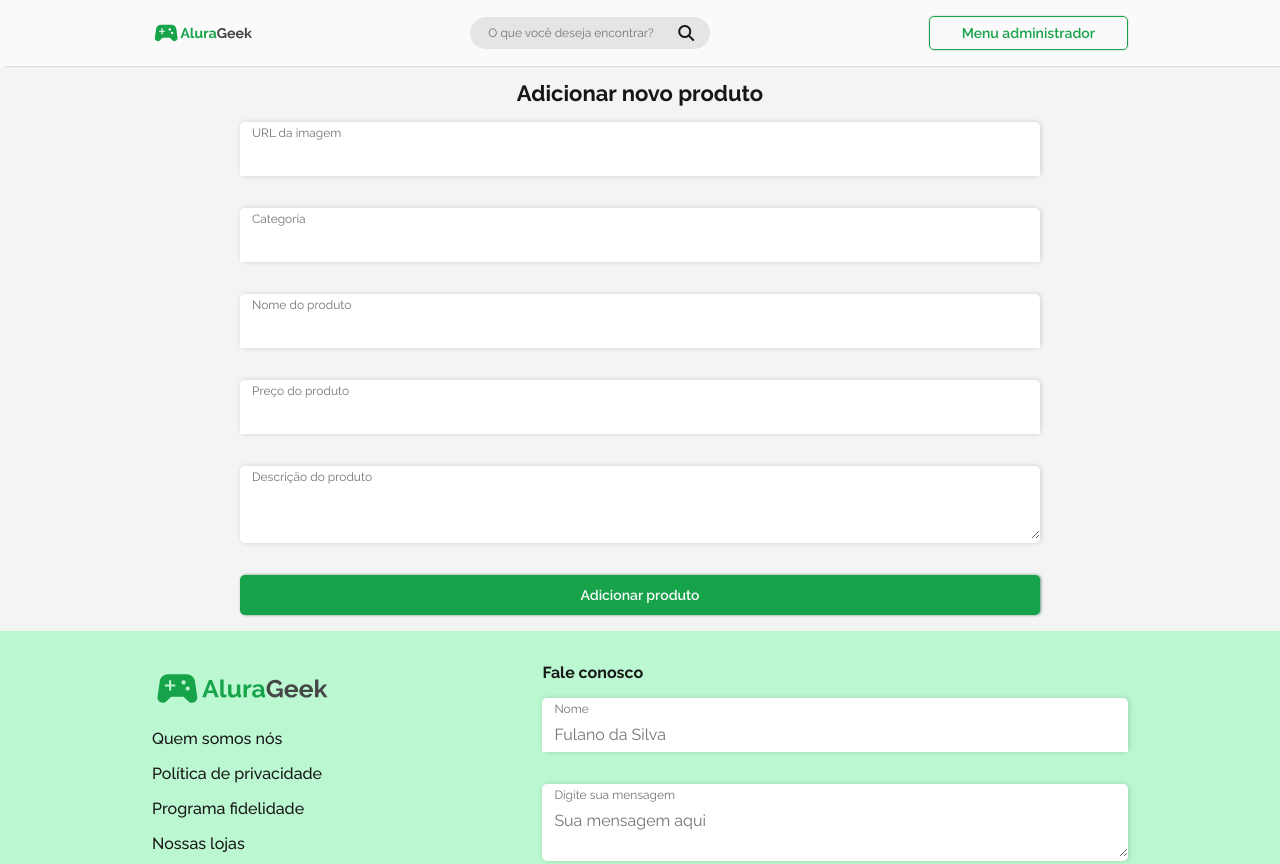
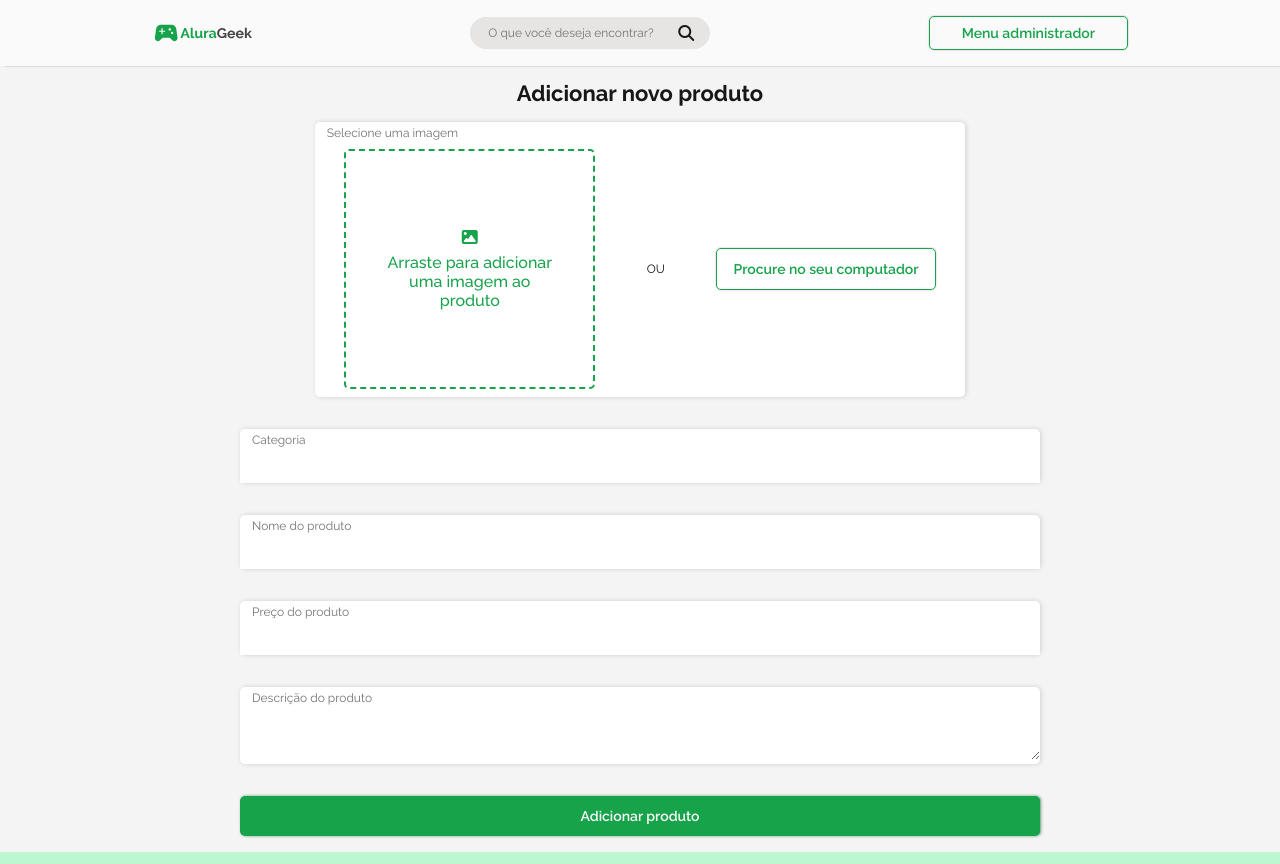
Before and after one commit to vinivasq/e-commerce-challenge-ONE, a plain HTML site: page add-new-product.html in a window 1280 px wide. Shown: the top 864 px of the page. Drawn offline with Linux system fonts and the light colour scheme; a script that the page names is missing.

Commit message:
layout desktop para adição de imagem de produto

```diff
--- a/add-new-product.html
+++ b/add-new-product.html
@@ -8,6 +8,7 @@
     <link href="https://fonts.googleapis.com/css2?family=Raleway:wght@400;500;600;700&display=swap" rel="stylesheet">
     <link rel="stylesheet" href="./assets/styles/layout.css">
     <link rel="stylesheet" href="./assets/styles/header.css">
+    <link rel="stylesheet" href="./assets/styles/imageSelector.css">
     <link rel="stylesheet" href="./assets/styles/add-product.css">
     <link rel="stylesheet" href="./assets/styles/form.css">
     <link rel="stylesheet" href="./assets/styles/footer.css">
@@ -34,16 +35,32 @@
     <main class="add-product container">
         <form class="form__container">
             <h1 class="form__title">Adicionar novo produto</h1>
-            <div class="field__container">
-                <label class="form__label" for="imageURL">URL da imagem</label>
-                <input
-                    class="form__input"
-                    name="imageURL"
-                    required type="text"
-                    data-type="imageURL"
-                >
+            <div class="field__container field__container-imageSelector">
+                <label class="form__label" for="imageURL">Selecione uma imagem</label>
+                <div class="image_selector__container">
+                    <div
+                        class="dropzone"
+                        data-dropzone
+                    >
+                        <p class="dropzone__description">
+                            <i class="fa-solid fa-image"></i>
+                            Arraste para adicionar uma imagem ao produto
+                        </p>
+                    </div>
+                    <p class="image_selector__description">OU</p>
+                    <input
+                        id="input__file"
+                        name="imageURL"
+                        required
+                        type="file"
+                        data-type="imageURL"
+                    >
+                    <label for="input__file" class="button button-secondary">
+                        Procure no seu computador
+                    </label>
+                </div>
             </div>
-            <span class="field__container-error" data-form-error-message></span>
+            <span class="field__container-error"></span>
             <div class="field__container">
                 <label class="form__label" for="category">Categoria</label>
                 <input
@@ -55,7 +72,7 @@
                     data-type="category"
                 >
             </div>
-            <span class="field__container-error" data-form-error-message></span>
+            <span class="field__container-error"></span>
             <div class="field__container">
                 <label class="form__label" for="productName">Nome do produto</label>
                 <input
@@ -67,7 +84,7 @@
                     data-type="productName"
                 >
             </div>
-            <span class="field__container-error" data-form-error-message></span>
+            <span class="field__container-error"></span>
             <div class="field__container">
                 <label class="form__label" for="price">Preço do produto</label>
                 <input
@@ -78,7 +95,7 @@
                     data-type="price"
                 >
             </div>
-            <span class="field__container-error" data-form-error-message></span>
+            <span class="field__container-error"></span>
             <div class="field__container">
                 <label for="productDescription" class="form__label">Descrição do produto</label>
                 <textarea
@@ -89,7 +106,7 @@
                     data-type="productDescription"
                 ></textarea>
             </div>
-            <span class="field__container-error" data-form-error-message></span>
+            <span class="field__container-error"></span>
             <button class="button button-primary button-primary-add-product" data-button-addProduct>Adicionar produto</button>
         </form>
     </main>
@@ -118,7 +135,7 @@
                         data-type="name"
                     >
                 </div>
-                <span class="field__container-error field__container-error-footer" data-form-error-message></span>
+                <span class="field__container-error field__container-error-footer"></span>
                 <div class="field__container">
                     <label for="text" class="form__label">Digite sua mensagem</label>
                     <textarea
@@ -130,7 +147,7 @@
                         data-type="message"
                     ></textarea>
                 </div>
-                <span class="field__container-error field__container-error-footer" data-form-error-message></span>
+                <span class="field__container-error field__container-error-footer"></span>
                 <button class="button button-primary" data-button-sendMessage>Enviar mensagem</button>
             </form>
         </section>
@@ -139,6 +156,7 @@
         </section>
     </footer>
     <script src="./assets/scripts/validateForm.js" type="module"></script>
+    <script src="./assets/scripts/drag-and-drop.js" type="module"></script>
     <script src="https://github.com/codermarcos/simple-mask-money/releases/download/v3.0.0/simple-mask-money.js"></script>
 </body>
 </html>
--- /dev/null
+++ b/assets/scripts/drag-and-drop.js
@@ -0,0 +1,12 @@
+const dropZone = document.querySelector("[data-dropzone]")
+const inputFile = document.querySelector('#input__file')
+
+function dropHandler(event){
+    event.preventDefault()
+
+}
+
+function dragOverHandler(event) {
+    event.preventDefault()
+
+}
--- a/assets/styles/form.css
+++ b/assets/styles/form.css
@@ -8,6 +8,13 @@
 
 .form__container-footer{
     align-items: flex-start;
+}
+
+.field__container{
+    box-shadow: 1px 0px 5px #00000027;
+    background-color: #FFFFFF;
+    border-radius: 5px;
+    width: 100%;
 }
 
 .field__container-error{
@@ -21,11 +28,9 @@
     color: var(--black);
 }
 
-.field__container{
-    box-shadow: 1px 0px 5px #00000027;
-    background-color: #FFFFFF;
-    border-radius: 5px;
-    width: 100%;
+
+.field__container-imageSelector{
+    width: auto;
 }
 
 .form__title{
--- /dev/null
+++ b/assets/styles/imageSelector.css
@@ -0,0 +1,40 @@
+.dropzone{
+    display: flex;
+    justify-content: space-around;
+    align-items: center;
+    height: 30vh;
+    width: 40%;
+    border: 2px dashed var(--main-color);
+    border-radius: 5px;
+}
+
+.dropzone__description{
+    display: flex;
+    flex-direction: column;
+    align-items: center;
+    gap: .5rem;
+    color: var(--main-color);
+    width: 70%;
+    text-align: center;
+    cursor: default;
+}
+
+.image_selector__container {
+    display: flex;
+    justify-content: space-around;
+    align-items: center;
+    padding: 0.5rem 0.75rem;
+    gap: 1rem;
+}
+
+.image_selector__description{
+    font: var(--font-light-sm);
+}
+
+.image_selector__container > label {
+    cursor: pointer;
+}
+
+input[type="file"]{
+    display: none;
+}
```
Also changed, not shown: index.html (+2 -2 lines), login.html (+4 -4 lines), products.html (+2 -2 lines).
